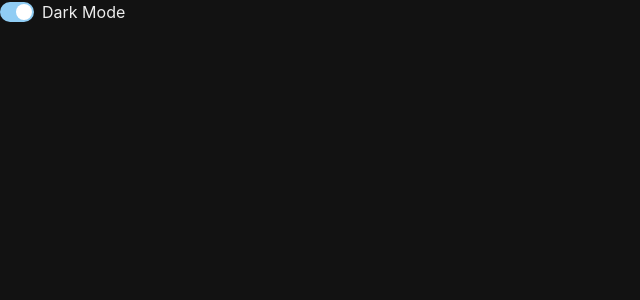
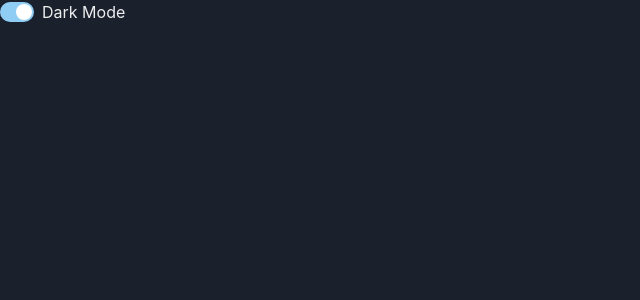
Before and after one commit to josephWaldron/ScreenBuddy, a React (Vite) app: page / in a window 1280 px wide. Shown: the top 300 px of the page, without its empty margins (0-640 px from the left). Built offline with nearby package versions, Linux system fonts and the light colour scheme.

Commit message:
done for the day

```diff
--- a/src/theme.ts
+++ b/src/theme.ts
@@ -6,20 +6,6 @@ const config: ThemeConfig = {
 
 const theme = extendTheme({
   config,
-  colors: {
-    gray: {
-      50: "#f9f9f9",
-      100: "#ededed",
-      200: "#d3d3d3",
-      300: "#b3b3b3",
-      400: "#a0a0a0",
-      500: "#898989",
-      600: "#6c6c6c",
-      700: "#202020",
-      800: "#121212",
-      900: "#111",
-    },
-  },
 });
 
 export default theme;
```
